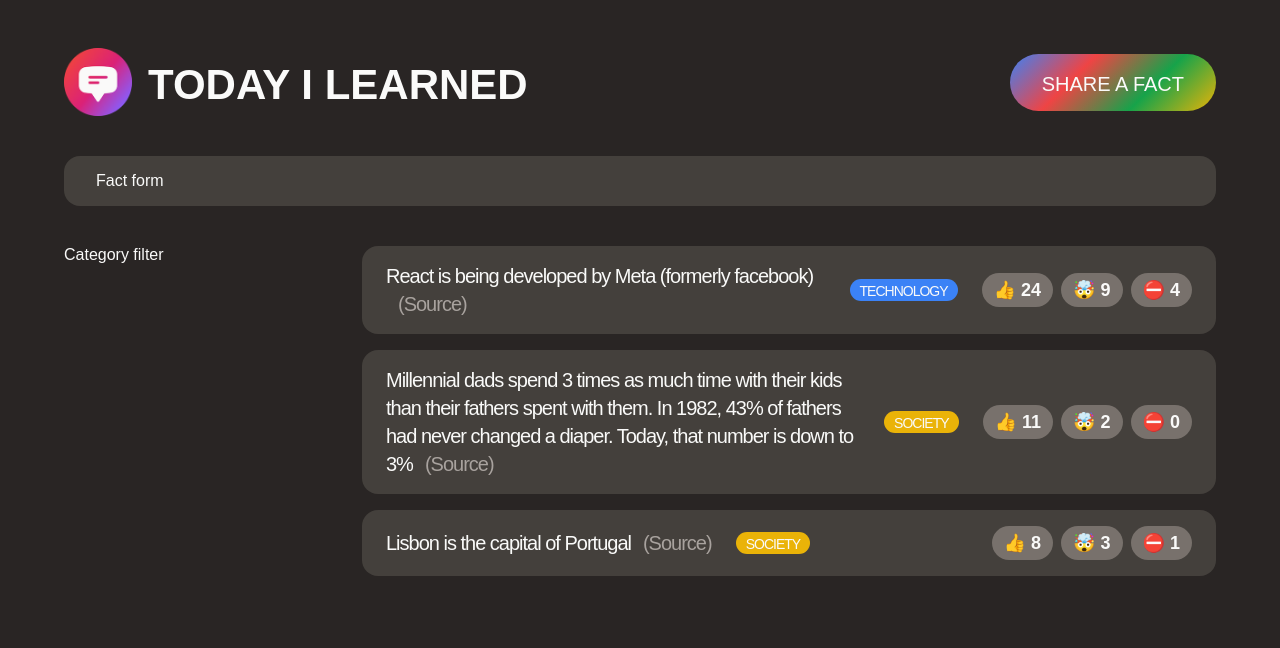
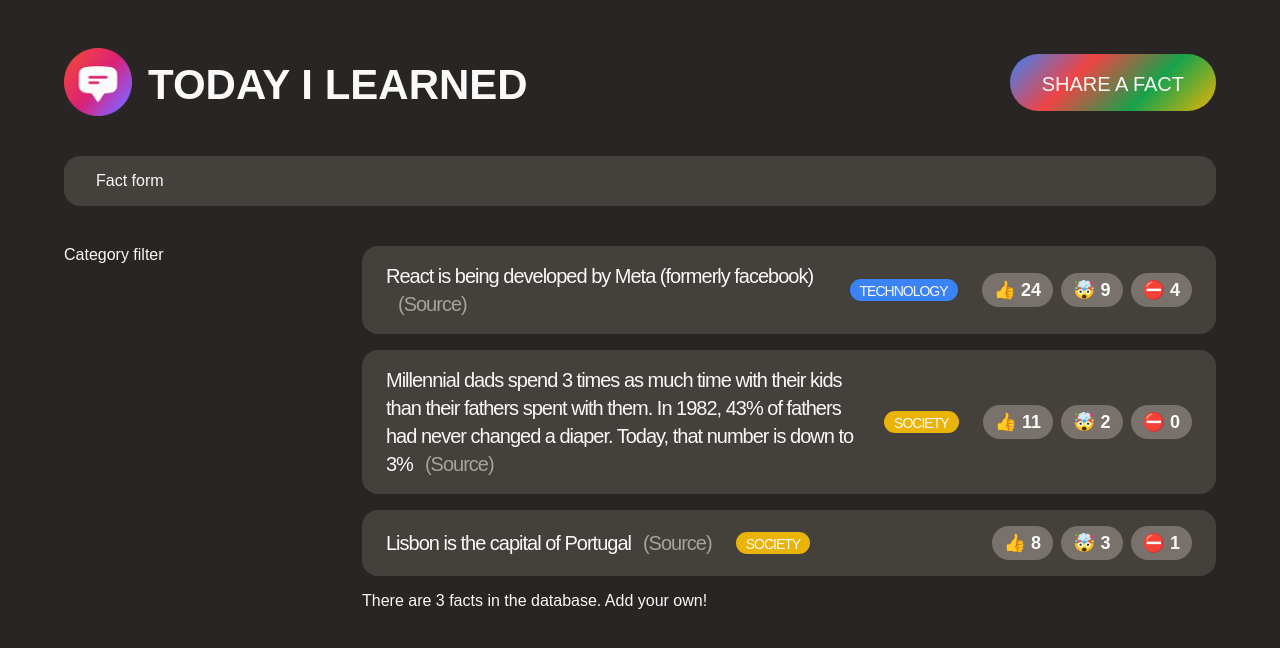
Before and after one commit to sendkite/learn-react, a React (Create React App) app: page / in a window 1280 px wide. Shown: the top 648 px of the page. Built offline with nearby package versions, Linux system fonts and the light colour scheme; a web font is replaced by a local one.

Commit message:
feat props

```diff
--- a/public/index.html
+++ b/public/index.html
@@ -2,19 +2,16 @@
 <html lang="en">
   <head>
     <meta charset="utf-8" />
-    <link rel="icon" href="%PUBLIC_URL%/favicon.ico" />
     <meta name="viewport" content="width=device-width, initial-scale=1" />
     <meta name="theme-color" content="#000000" />
     <meta
       name="description"
       content="Web site created using create-react-app"
     />
-    <link rel="apple-touch-icon" href="%PUBLIC_URL%/logo192.png" />
     <!--
       manifest.json provides metadata used when your web app is installed on a
       user's mobile device or desktop. See https://developers.google.com/web/fundamentals/web-app-manifest/
     -->
-    <link rel="manifest" href="%PUBLIC_URL%/manifest.json" />
     <!--
       Notice the use of %PUBLIC_URL% in the tags above.
       It will be replaced with the URL of the `public` folder during the build.
--- a/src/App.js
+++ b/src/App.js
@@ -88,7 +88,16 @@
     return <section>
         <ul className="facts-list">{
             facts.map(fact => (
-                <li key={fact.id} className="fact">
+                <Fact key={fact.id} fact={fact}/>
+            ))
+        }</ul>
+        <p>There are {facts.length} facts in the database. Add your own!</p>
+    </section>
+}
+
+
+function Fact({ fact }) {
+    return <li className="fact">
         <p>
             {fact.text}
             <a className="source"
@@ -107,9 +116,6 @@
             <button>⛔️ {fact.votesFalse}</button>
         </div>
     </li>
-            ))
-        }</ul>
-    </section>
 }
 
 export default App;
--- a/src/style.css
+++ b/src/style.css
@@ -16,7 +16,7 @@
 }
 
 /* MAIN LAYOUT */
-.container {
+#root {
   max-width: 1500px;
   margin: 0 auto;
 }
```
Lines whose indentation alone changed are shown as unchanged.
